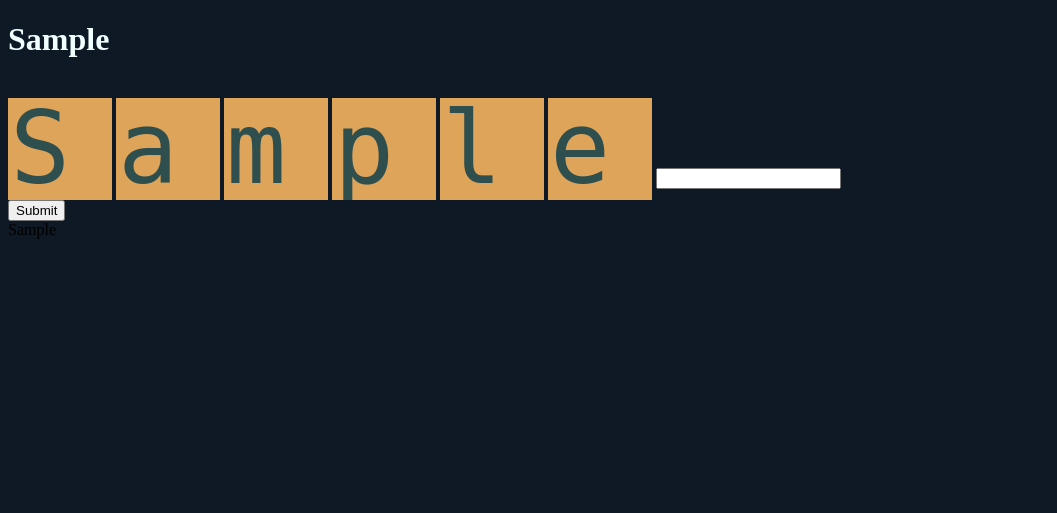
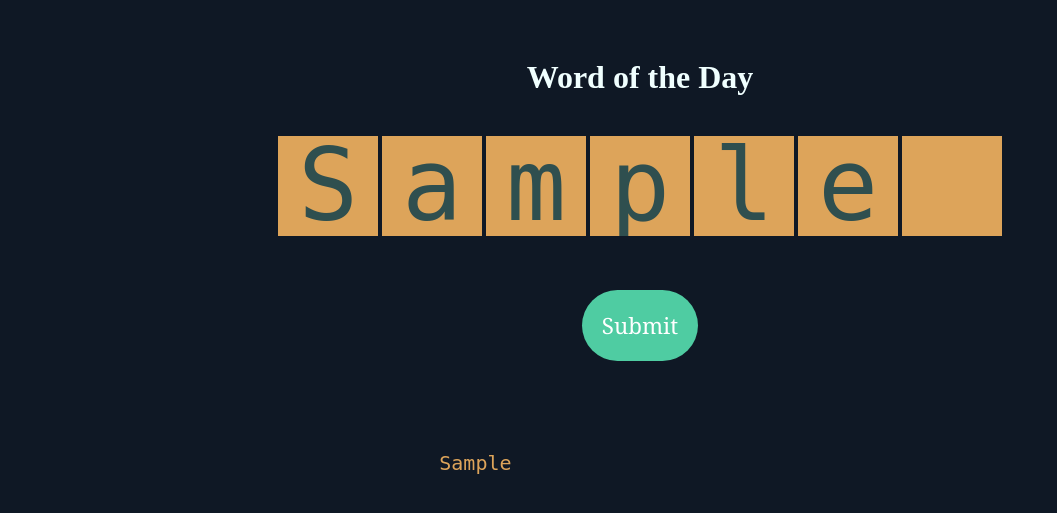
Before and after one commit to GUTS-2022-team-68/verint, a Django app: template templates/games/wotd.html in a window 1280 px wide. Shown: the top 513 px of the page, without its empty margins (0-1057 px from the left). Run offline with Django 3.2, Linux system fonts and the light colour scheme; the template is opened without the code that fills it: values that come from a table or form of the project are taken from there, others are empty; tables that the repository leaves empty hold one stand-in row (values such as "Sample post").

Commit message:
CSS styling added

```diff
--- a/apps/employees/views.py
+++ b/apps/employees/views.py
@@ -4,11 +4,13 @@ from django.shortcuts import render
 from django.http import HttpResponse, HttpResponseRedirect
 from apps.employees.models import WordOfTheDayWord
 from django.shortcuts import redirect
+from django.contrib.auth.decorators import login_required
 
 
 def index(request):
     return HttpResponse("Hello, world. employees views")
 
+@login_required
 def wordoftheday(request):
 
     words = WordOfTheDayWord.objects.order_by("-height")
--- a/static/css/wotd.css
+++ b/static/css/wotd.css
@@ -1,3 +1,27 @@
+* {
+    box-sizing: border-box;
+}
+
+.header {
+    padding: 30px;
+    text-align: center;
+}
+
+.column {
+    float: left;
+    width: 33.33%;
+    padding: 10px;
+    color:rgb(221, 164, 90);
+    font-family: monospace;
+    font-size: 20px;
+}
+
+.row:after {
+    content: "";
+    display: table;
+    clear: both;
+}
+
 body {
     background-color:rgb(15, 24, 37);
 }
@@ -8,6 +32,7 @@ h1 {
 
 
 input[type=text] {
+    outline-width: 0;
     border: none;
     background-color: rgb(221, 164, 90);
     color: darkslategrey;
@@ -16,4 +41,55 @@ input[type=text] {
     height: 100px;
     font-size: 100px;
     caret-color: black;
+    margin-bottom: 4px;
+    text-align: center;
 }
+
+input[type=text]:hover {
+    transition-duration: 0.2s;
+    background-color: rgb(89, 207, 211);
+}
+
+
+input[type=submit] {
+
+
+    -webkit-touch-callout: none; /* iOS Safari */
+    -webkit-user-select: none; /* Safari */
+    -khtml-user-select: none; /* Konqueror HTML */
+    -moz-user-select: none; /* Old versions of Firefox */
+    -ms-user-select: none; /* Internet Explorer/Edge */
+    user-select: none;
+
+    outline: 0;
+    background-color: rgb(79, 204, 162);
+    border: none;
+    color: white;
+    text-align: center;
+    font-size: 100%;
+    border-radius: 5cm;
+
+    display: block;
+
+    margin: auto;
+    margin-top: 50px;
+    margin-bottom: 50px;
+
+    padding: 20px 20px;
+
+    font-family: Cambria, Cochin, Georgia, Times, 'Times New Roman', serif;
+    font-size: 1.4em;
+    transition-duration: 0.4s;
+}
+
+input[type=submit]:hover {
+    transition-duration: 0.4s;
+    transform: scale(1.1);
+    background-color: crimson;
+}
+
+input[type=submit]:active {
+    transition-duration: 0.1s;
+    transform: scale(0.95);
+    background-color: goldenrod;
+}
--- a/templates/games/wotd.html
+++ b/templates/games/wotd.html
@@ -10,18 +10,38 @@
     </head>
 
     <body>
-        <h1>{{ words.0.word }}</h1> <br />
+        <div class="header">
+            <h1>Word of the Day</h1> <br />
+
             <form id="word_form" method="post" action="/apps/employees/wordoftheday/">
                 {% csrf_token %}
                 {% for letter in words.0.word %}
                     <input type="text" value="{{ letter }}" name="letter {{ forloop.counter0 }}" maxlength="1" />
                 {% endfor %}
-            <input type="test" name="extra letter"  maxlength="1"/>
+                <input type="text" name="extra letter"  maxlength="1"/>
                 <br />
                 <input type="submit" name="submit" id="submit" />
             </form>
+        </div>
+
+        <div class="row">
+            <div class="column">
+
+            </div>
+            <div class="column">
                 {% for word in words %}
                 {{ word.word }} <br />
                 {% endfor %}
+            </div>
+            <div class="column">
+
+            </div>
+
+        </div>
+
+        <div class="footer">
+
+        </div>
+
     </body>
 </html>
```
Also changed, not shown: apps/employees/models.py (line endings or trailing spaces). Lines whose indentation alone changed are shown as unchanged.
